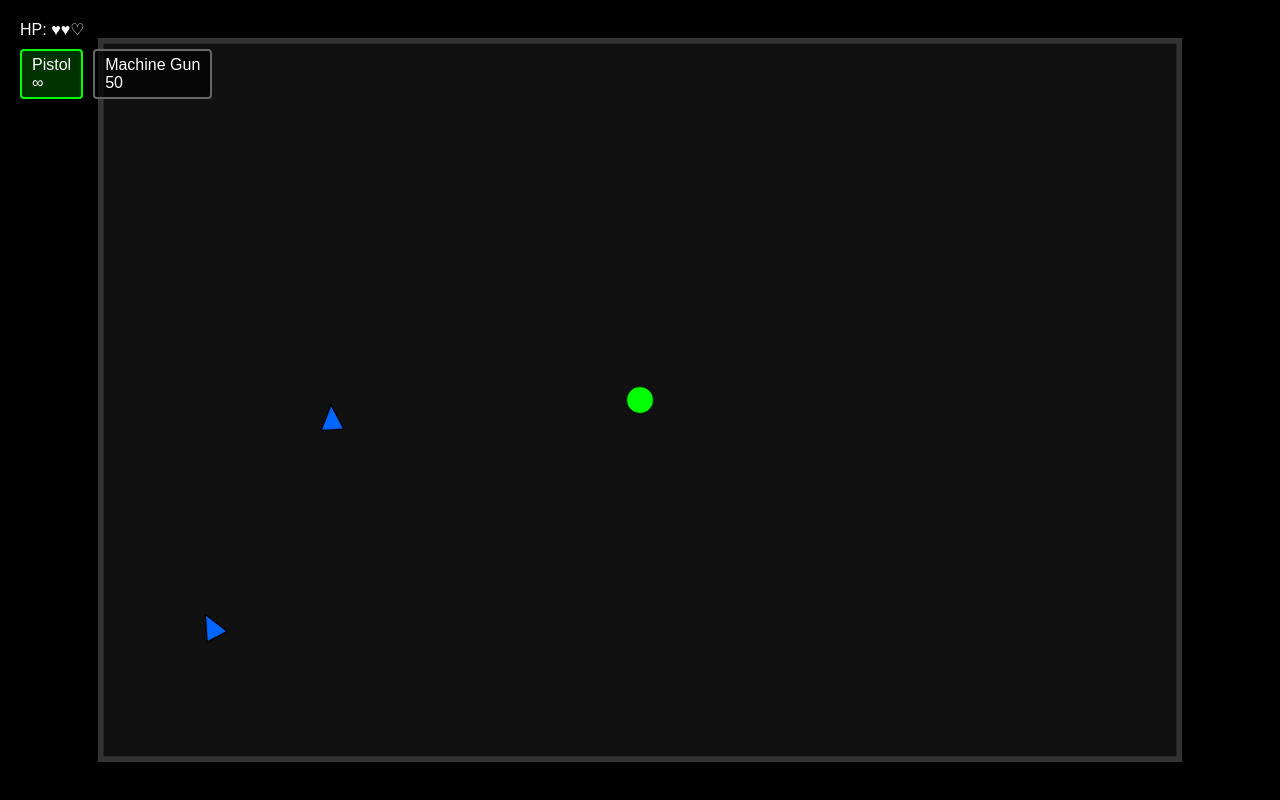
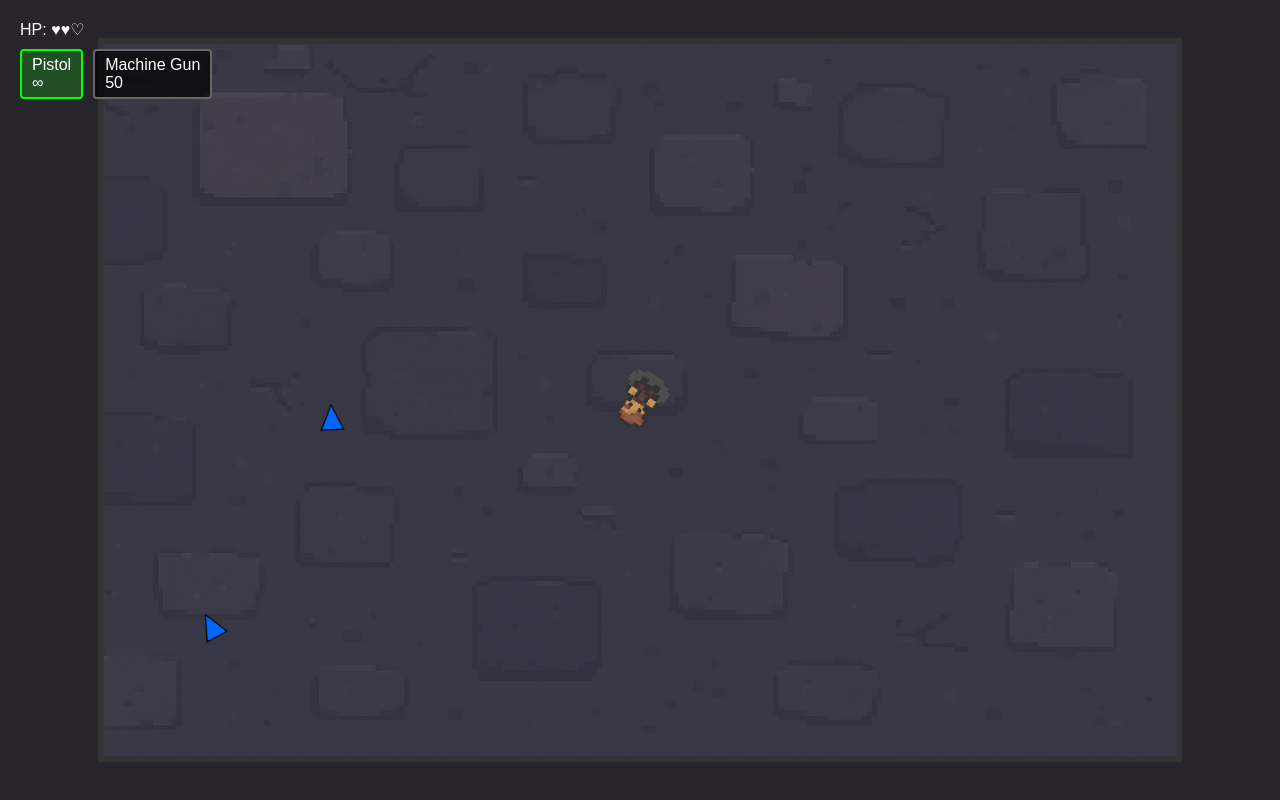
Before and after one commit to sangsjr/advUIproject, a plain HTML site: page index.html in a window 1280 px wide. Drawn offline with Linux system fonts and the light colour scheme.

Commit message:
Update bg&player

```diff
--- a/index.html
+++ b/index.html
@@ -8,7 +8,7 @@
         body {
             margin: 0;
             padding: 0;
-            background: #000;
+            background: #28242c;
             font-family: Arial, sans-serif;
             overflow: hidden;
         }
--- a/js/gameplay.js
+++ b/js/gameplay.js
@@ -83,6 +83,19 @@ export class Player extends Entity {
         this.iframeTimer = 0;
         this.flashTimer = 0;
         this.weapon = null;
+
+        // Circular animation setup
+        this.anim = {
+            frames: 6,             // Total number of frames in animation
+            frame: 0,              // Current frame index
+            timer: 0,
+            frameDuration: 0.03,   // Frame duration (seconds)
+            idleFrame: 0           // Display first frame when idle
+        };
+
+        this.isMoving = false;
+        this._prevX = x;
+        this._prevY = y;
     }
 
     update(deltaTime, inputManager, bounds) {
@@ -114,45 +127,73 @@ export class Player extends Entity {
         if (this.weapon) {
             this.weapon.update(deltaTime);
         }
+
+
+        // Update animation
+        const movedDist = Math.abs(this.x - this._prevX) + Math.abs(this.y - this._prevY);
+        this.isMoving = movedDist > 0.1; // Check if player is moving
+
+        if (this.isMoving) {
+            this.anim.timer += deltaTime;
+            if (this.anim.timer >= this.anim.frameDuration) {
+                this.anim.timer = 0;
+                this.anim.frame = (this.anim.frame + 1) % this.anim.frames;
+            }
+        } else {
+            this.anim.frame = this.anim.idleFrame;
+            this.anim.timer = 0;
+        }
+
+        this._prevX = this.x;
+        this._prevY = this.y;
     }
 
     render(ctx, imageLoader = null, mouseX = 0, mouseY = 0) {
         ctx.save();
 
-        // Calculate rotation angle towards mouse
-        const angle = Math.atan2(mouseY - this.y, mouseX - this.x);
-
-        // Try to use sprite first
         const playerSprite = imageLoader?.getImage('player');
-        if (playerSprite) {
-            // Translate to center
-            ctx.translate(this.x, this.y);
-            ctx.rotate(angle);
-
-            // Apply flash effect if taking damage
-            if (this.flashTimer > 0) {
-                ctx.globalAlpha = 0.5;
-                ctx.filter = 'brightness(2)';
-            }
-
-            // Draw sprite with size = 2 * radius
-            const size = this.radius * 2;
-            ctx.drawImage(playerSprite, -size/2, -size/2, size, size);
-        } else {
-            // Fallback to geometry rendering
-            if (this.flashTimer > 0) {
-                ctx.fillStyle = '#FFFFFF';
-            } else {
-                ctx.fillStyle = '#00FF00';
-            }
-
+        if (!playerSprite) {
+            // Fallback: Replace with circular.
+            ctx.fillStyle = '#00FF00';
             ctx.beginPath();
             ctx.arc(this.x, this.y, this.radius, 0, Math.PI * 2);
             ctx.fill();
+            ctx.restore();
+            return;
         }
+
+        // Calculate rotation angle towards mouse
+        const angle = Math.atan2(mouseY - this.y, mouseX - this.x);
+        ctx.translate(this.x, this.y);
+        ctx.rotate(angle);
+
+        // Calculate source position in sprite sheet
+        const fw = playerSprite.width / this.anim.frames;
+        const fh = playerSprite.height;
+        const sx = this.anim.frame * fw;
+        const sy = 0;
+
+        // Set size
+        const scale = 4; // Size
+        const drawW = fw * scale;
+        const drawH = fh * scale;
+
+        // Apply flash effect if invulnerable
+        if (this.flashTimer > 0) {
+            ctx.globalAlpha = 0.6;
+            ctx.filter = 'brightness(1.8)';
+        }
+
+        ctx.drawImage(
+            playerSprite,
+            sx, sy, fw, fh,              // Source position in sprite sheet
+            -drawW / 2, -drawH / 2,      // Draw position (center)
+            drawW, drawH                 // Draw size
+        );
 
         ctx.restore();
     }
+
 
     takeDamage(damage) {
         if (this.iframeTimer > 0) return false;
--- a/js/main.js
+++ b/js/main.js
@@ -138,7 +138,7 @@ class Game {
 
     async loadImages() {
         const imageMap = {
-            'player': 'player.svg',
+            'player': 'player.png',
             'bullet_player': 'bullet_player.svg',
             'bullet_shooter': 'bullet_shooter.svg',
             'assassin': 'assassin.svg',
@@ -147,7 +147,7 @@ class Game {
             'ui_weapon_pistol': 'ui_weapon_pistol.svg',
             'ui_weapon_mg': 'ui_weapon_mg.svg',
             'ui_heart': 'ui_heart.svg',
-            'bg': 'bg.svg'
+            'bg': 'bg.png'
         };
 
         try {
@@ -516,8 +516,13 @@ class Game {
 
     render() {
         // Clear canvas
-        this.ctx.fillStyle = '#111111';
-        this.ctx.fillRect(0, 0, ARENA_WIDTH, ARENA_HEIGHT);
+        const bgImage = this.imageLoader.getImage('bg');
+        if (bgImage) {
+            this.ctx.drawImage(bgImage, 0, 0, ARENA_WIDTH, ARENA_HEIGHT);
+        } else {
+            this.ctx.fillStyle = '#111111';
+            this.ctx.fillRect(0, 0, ARENA_WIDTH, ARENA_HEIGHT);
+        }
 
         // Draw arena border
         this.ctx.strokeStyle = '#333333';
```
Also changed, not shown: assets/images/bg.png (added), assets/images/bg.svg (deleted), assets/images/player.png (added), assets/images/player.svg (deleted), 1 other file.
